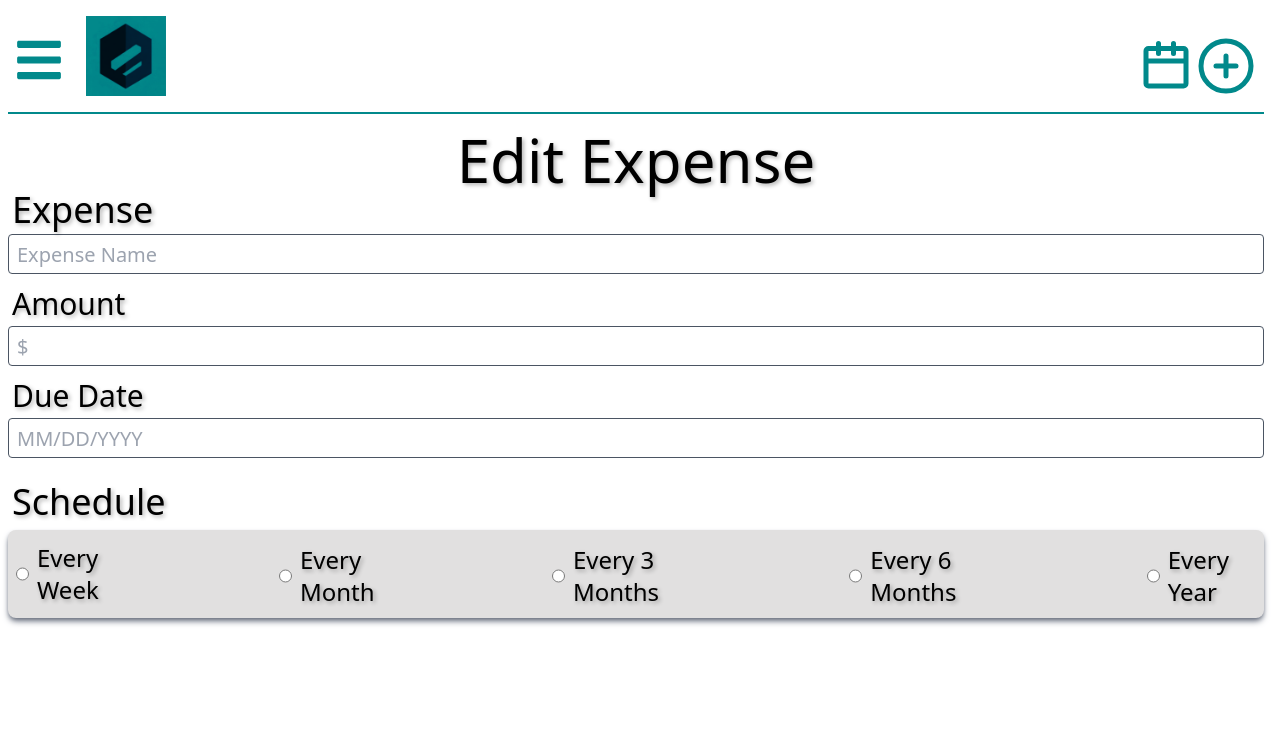
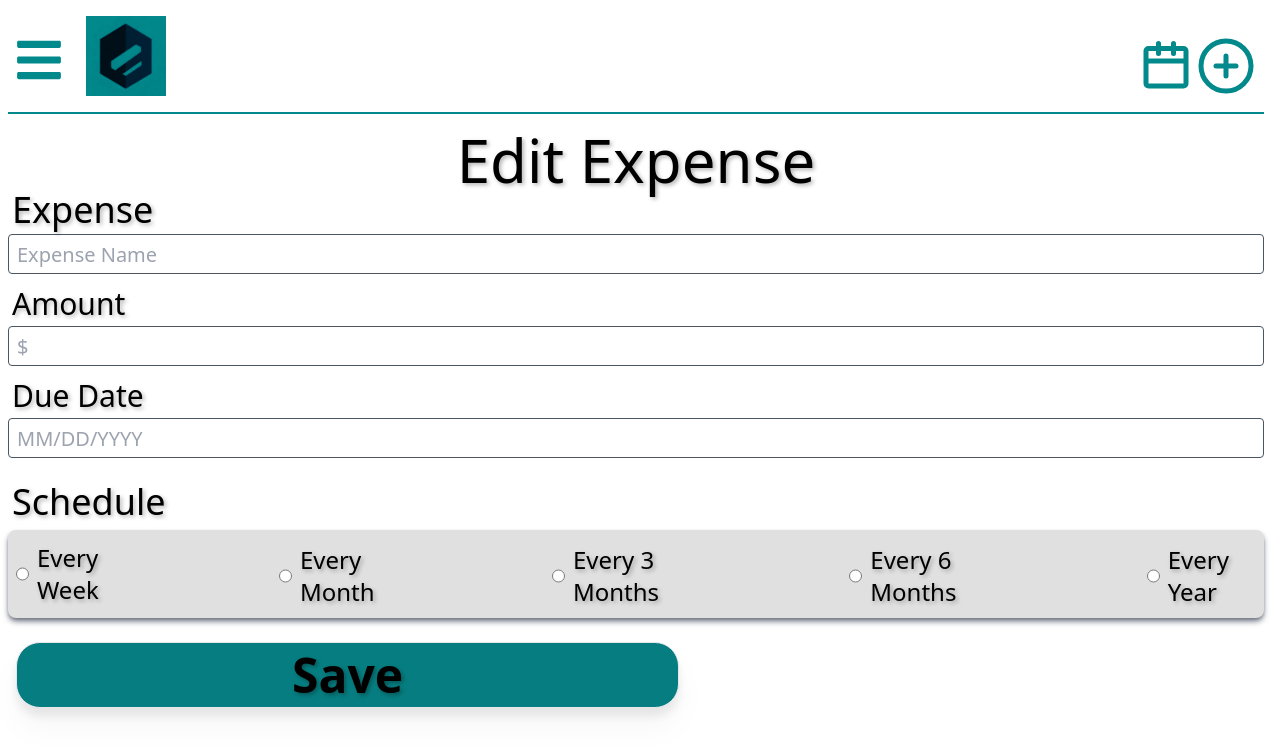
Before and after one commit to Garcia-Tony/ProBudgetApp, a React (Vite) app in the folder client/: page /edit-expense in a window 1280 px wide. Shown: the top 756 px of the page. Built offline with nearby package versions, Linux system fonts and the light colour scheme.

Commit message:
Create the Save button

```diff
--- a/client/src/Pages/EditExpense.tsx
+++ b/client/src/Pages/EditExpense.tsx
@@ -296,6 +296,13 @@ export function EditExpense() {
             </label>
           </div>
         </label>
+
+        <button
+          className=" hover:bg-[#016B6D] transition transition drop-shadow-xl mt-6 px-[65px] md:px-[275px] mr-1 ml-2 text-4xl md:text-5xl font-bold py-1 md:py-2 px-12 bg-[#067E81] text-black border rounded-3xl"
+          style={{ textShadow: '2px 2px 4px rgba(0, 0, 0, 0.3)' }}
+          type="submit">
+          Save
+        </button>
       </form>
 
       {isMenuOpen && (
```
